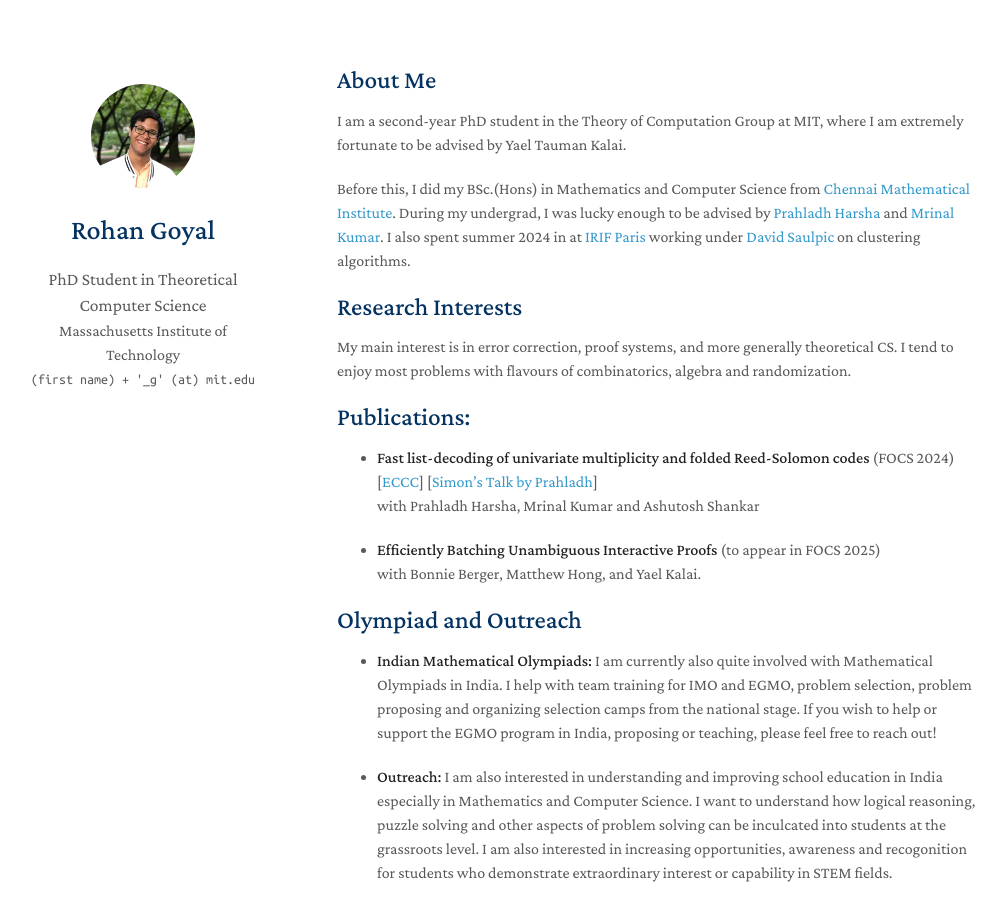
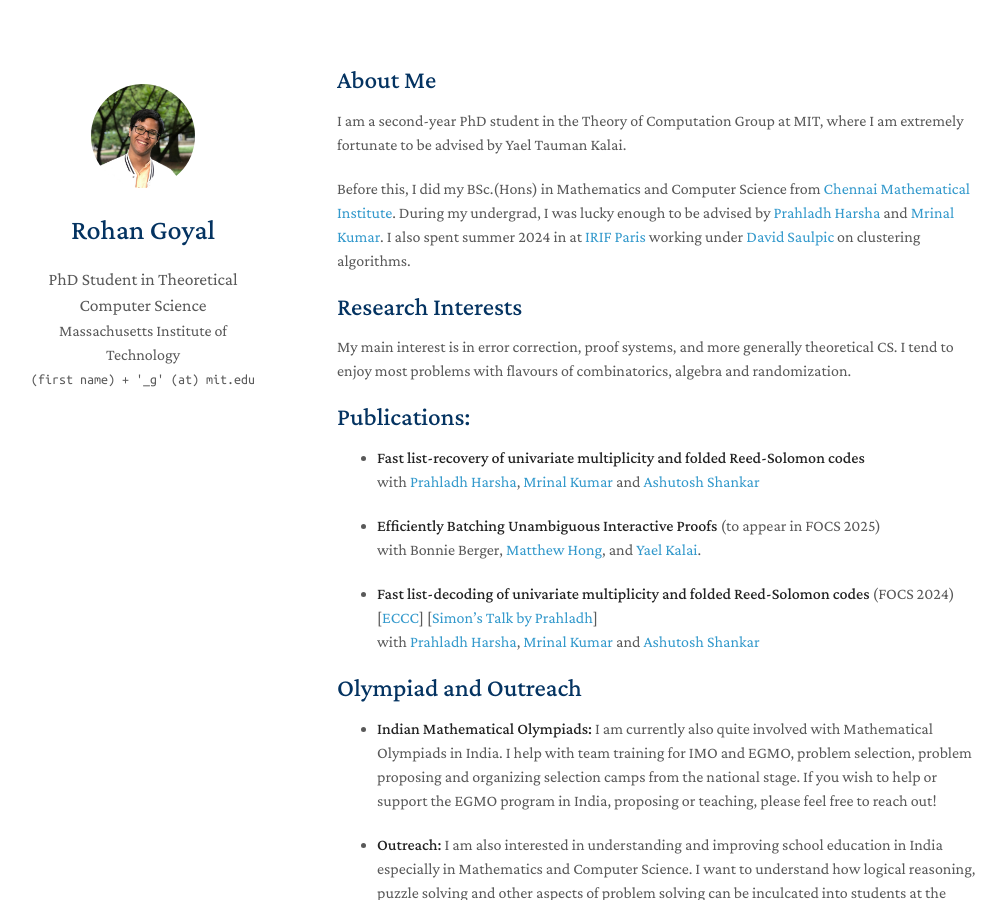
Before and after one commit to goyal-rohan/goyal-rohan.github.io, a Jekyll site: the page built from index.md, in a window 1280 px wide and 900 px high. Shown: the whole window, without its empty margins (133-1139 px from the left). Built offline with Jekyll 4.4.1, drawn with Linux system fonts in a browser that asks for light colours; nearby versions of some CDN libraries; a style sheet for code colours, icons or effects is not loaded; our own code applies the rules of GitHub Pages for plain Markdown files.

Commit message:
fast-list-recovery

```diff
--- a/index.md
+++ b/index.md
@@ -14,11 +14,16 @@ Before this, I did my BSc.(Hons) in Mathematics and Computer Science from [Chenn
 My main interest is in error correction, proof systems, and more generally theoretical CS. I tend to enjoy most problems with flavours of combinatorics, algebra and randomization.
 
 ## Publications:
-- **Fast list-decoding of univariate multiplicity and folded Reed-Solomon codes** (FOCS 2024)    [[ECCC](https://eccc.weizmann.ac.il/report/2023/185/)] [[Simon's Talk by Prahladh](https://www.youtube.com/live/t3AdyuYaPzI?si=Yalpe2fbju6czVSb)] \
-  with Prahladh Harsha, Mrinal Kumar and Ashutosh Shankar
+
+- **Fast list-recovery of univariate multiplicity and folded Reed-Solomon codes** \
+with [Prahladh Harsha](https://www.tcs.tifr.res.in/~prahladh/), [Mrinal Kumar](https://mrinalkr.bitbucket.io/) and [Ashutosh Shankar](https://sites.google.com/view/ashutoshs/home)
+
 
 - **Efficiently Batching Unambiguous Interactive Proofs** (to appear in FOCS 2025) \
-  with Bonnie Berger, Matthew Hong, and Yael Kalai.
+  with Bonnie Berger, [Matthew Hong](https://people.csail.mit.edu/matth/), and [Yael Kalai](https://www.eecs.mit.edu/people/yael-kalai/).
+
+- **Fast list-decoding of univariate multiplicity and folded Reed-Solomon codes** (FOCS 2024)    [[ECCC](https://eccc.weizmann.ac.il/report/2023/185/)] [[Simon's Talk by Prahladh](https://www.youtube.com/live/t3AdyuYaPzI?si=Yalpe2fbju6czVSb)] \
+  with [Prahladh Harsha](https://www.tcs.tifr.res.in/~prahladh/), [Mrinal Kumar](https://mrinalkr.bitbucket.io/) and [Ashutosh Shankar](https://sites.google.com/view/ashutoshs/home)
 
 
 ## Olympiad and Outreach
```
